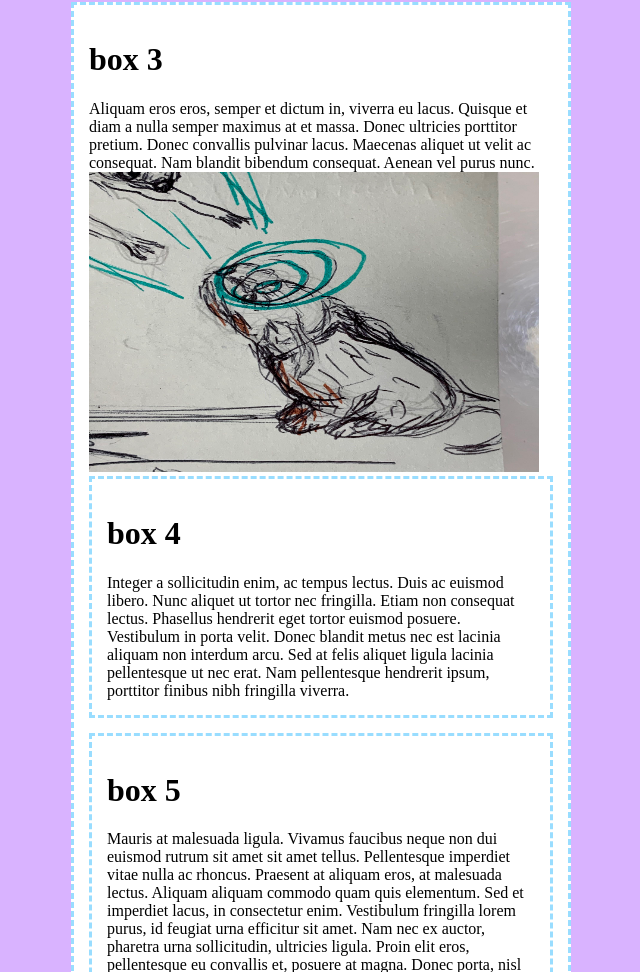
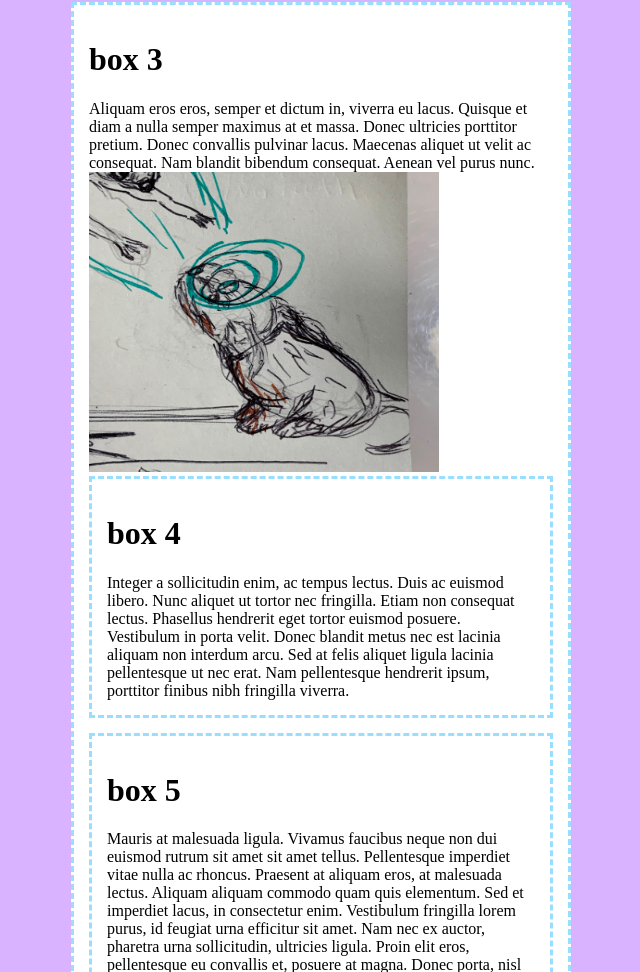
Before and after one commit to ily27/web-3a, a plain HTML site: page index.html in a window 1280 px wide. Shown: the part 1104-2076 px from the top of the page, without its empty margins (319-959 px from the left). Drawn offline with Linux system fonts and the light colour scheme.

Commit message:
Update index.html

```diff
--- a/index.html
+++ b/index.html
@@ -25,7 +25,7 @@
   <div id="content-box">
     <h1 id="box3"> box 3 </h1>
      Aliquam eros eros, semper et dictum in, viverra eu lacus. Quisque et diam a nulla semper maximus at et massa. Donec ultricies porttitor pretium. Donec convallis pulvinar lacus. Maecenas aliquet ut velit ac consequat. Nam blandit bibendum consequat. Aenean vel purus nunc.
-     <img src="luka-the-beast.jpg" alt="luka" style="height:300px;width:450px"
+     <img src="luka-the-beast.jpg" alt="luka" style="height:300px;width:350px"
    </div>
   <div id="content-box">
     <h1 id="box4"> box 4 </h1>
```
